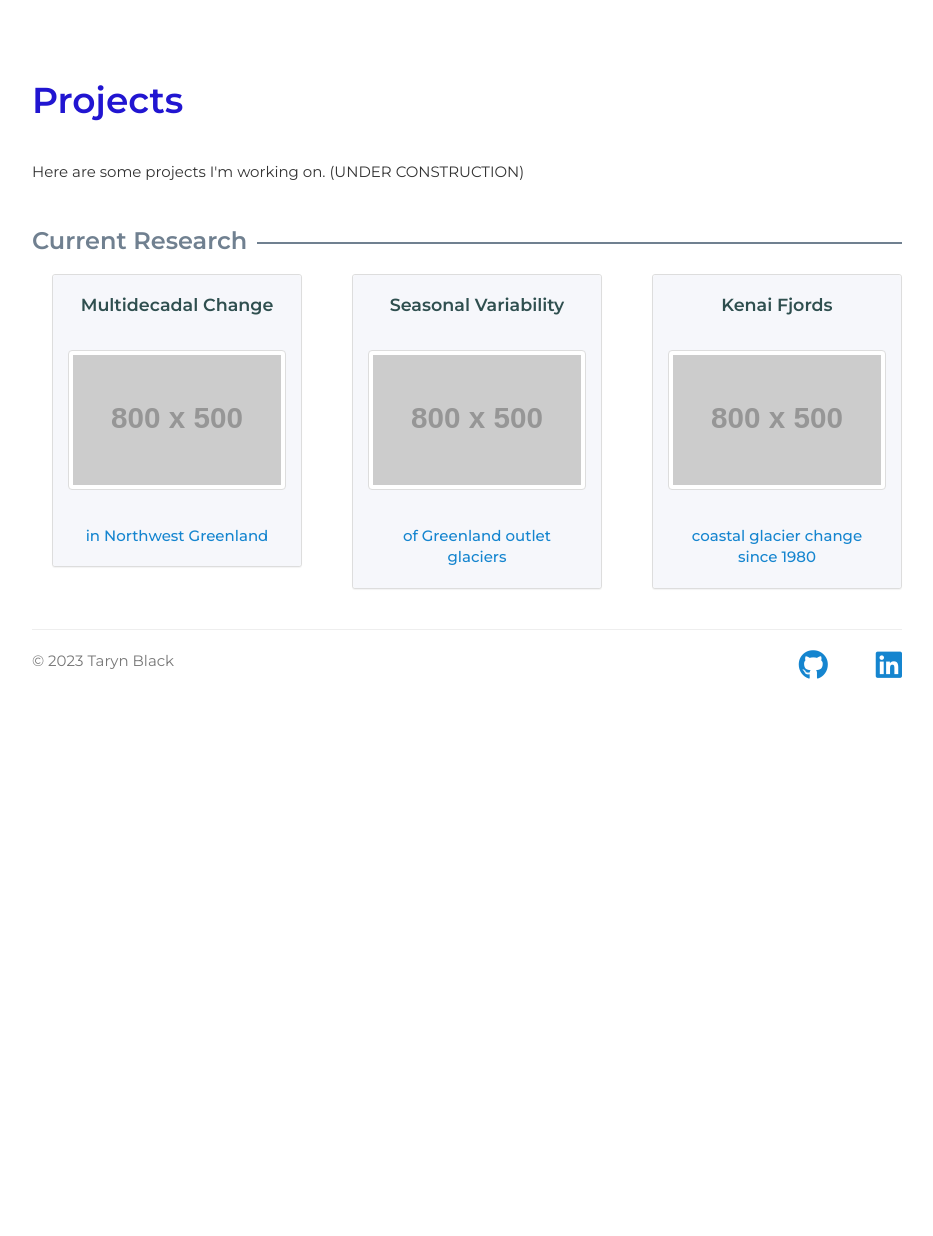
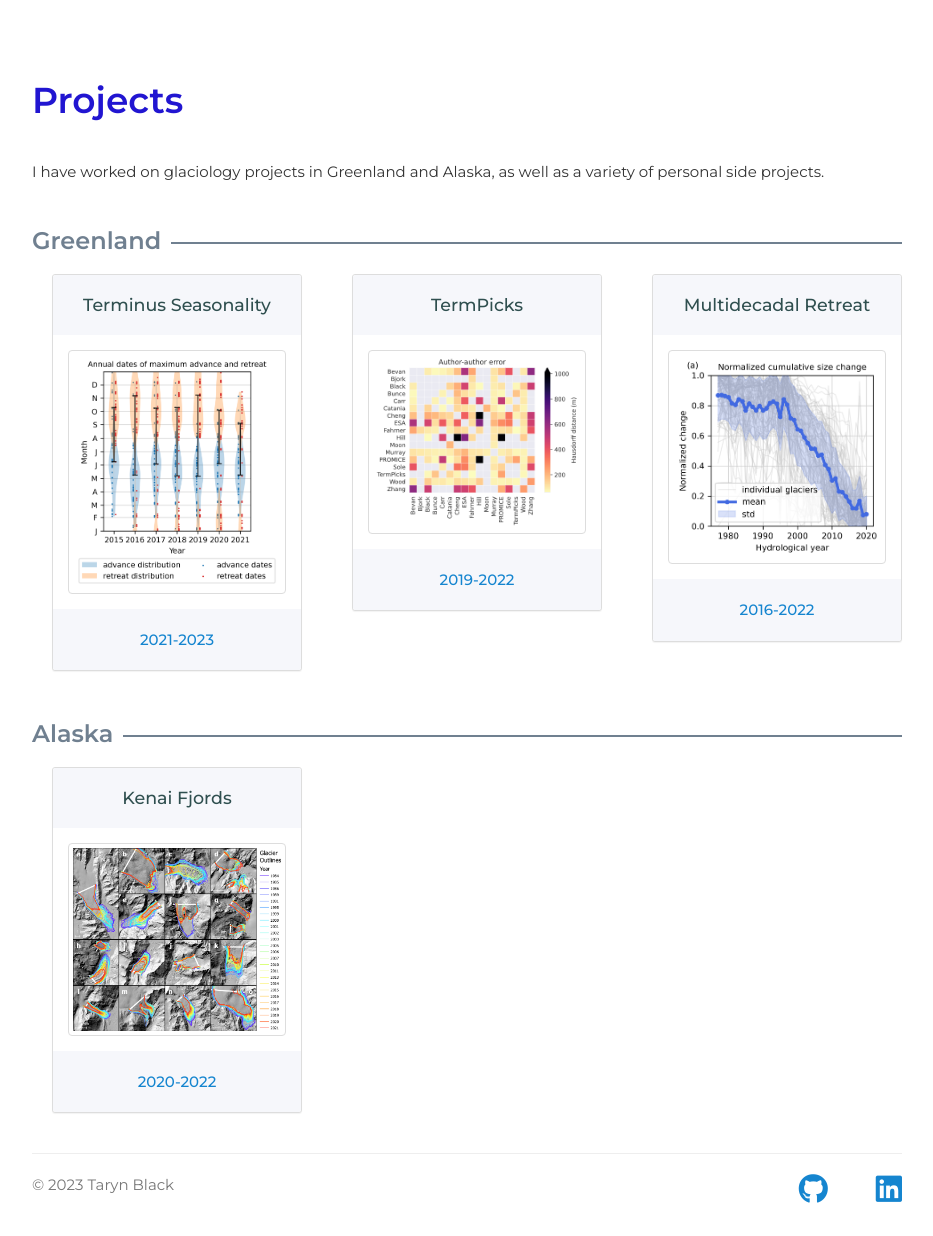
Before and after one commit to tarynblack/tarynblack.github.io, a Jekyll site: the page built from projects.html, in a window 1280 px wide, cut to the strip 86-1322 px from the top of the page. Shown: the whole strip, without its empty margins (173-1106 px from the left). Built offline with Jekyll 4.4.1, drawn with Linux system fonts in a browser that asks for light colours; nearby versions of some CDN libraries; a style sheet for code colours, icons or effects is not loaded; before the commit the page ends 900 px from its top, so only the background shows below that.

Commit message:
Revise projects with Greenland and Alaska panels

```diff
--- a/projects.html
+++ b/projects.html
@@ -1,147 +1,135 @@
 ---
-layout: projects
+layout: default
 title: Projects | Taryn Black
 ---
 
 <div class="row">
     <div class="col-sm-12">
         <h1>Projects</h1>
-            <p>Here are some projects I'm working on. (UNDER CONSTRUCTION)</p>
-
+        <p>I have worked on glaciology projects in Greenland and Alaska, as well as a variety of personal side projects.</p>
+    </div>
 </div>
 
-      </div>
-
-
+<!-- Section for Greenland project panels -->
 <div class="row">
     <div class="col-sm-12">
-            <h3 class="push-down-3"><span>Current Research</span></h3>
+        <h3 class="push-down-3"><span>Greenland</span></h3>
     </div>
 </div>
 
 <div class="row" id="projects">
 
     <div class="col-sm-6 col-md-4">
-            <a href="/projects/multidecadal-change.html">
+        <a href="/projects/greenland/terminus-seasonality.html">
             <div class="panel panel-default">
-                  <div class="panel-heading ">
-                     <h5 class="panel-title">Multidecadal Change</h5>
+                <div class="panel-heading">
+                    <h5 class="panel-title">Terminus Seasonality</h5>
                 </div>
-                  <div class="panel-body"><img src="http://placehold.it/800x500" class="img img-responsive img-thumbnail">
+                <div class="panel-body"><img src="/img/seasonality_timing.png" alt="Figure illustrating timing of glacier terminus seasonality" class="img img-responsive img-thumbnail">
                 </div>
-                  <div class="panel-footer">in Northwest Greenland</div>
+                <div class="panel-footer">2021-2023</div>
             </div>
         </a>
     </div>
 
     <div class="col-sm-6 col-md-4">
-            <a href="/projects/seasonal-variability.html">
+        <a href="/projects/greenland/termpicks.html">
             <div class="panel panel-default">
                 <div class="panel-heading">
-                     <h5 class="panel-title">Seasonal Variability</h5>
+                    <h5 class="panel-title">TermPicks</h5>
                 </div>
-                  <div class="panel-body"><img src="http://placehold.it/800x500" class="img img-responsive img-thumbnail">
+                <div class="panel-body"><img src="/img/termpicks_error.png" alt="Figure illustrating manual digitization error between different authors" class="img img-responsive img-thumbnail">
                 </div>
-                  <div class="panel-footer">of Greenland outlet glaciers</div>
+                <div class="panel-footer">2019-2022</div>
             </div>
         </a>
     </div>
 
     <div class="col-sm-6 col-md-4">
-            <a href="/projects/kenai-fjords.html">
+        <a href="/projects/greenland/multidecadal-retreat.html">
             <div class="panel panel-default">
-                  <div class="panel-heading">
-                     <h5 class="panel-title">Kenai Fjords</h5>
+                <div class="panel-heading ">
+                    <h5 class="panel-title">Multidecadal Retreat</h5>
                 </div>
-                  <div class="panel-body"><img src="http://placehold.it/800x500" class="img img-responsive img-thumbnail">
+                <div class="panel-body"><img src="/img/multidecadal_breakpoints.png" alt="Figure illustrating acceleration in glacier retreat" class="img img-responsive img-thumbnail">
                 </div>
-                  <div class="panel-footer">coastal glacier change since 1980</div>
+                <div class="panel-footer">2016-2022</div>
             </div>
         </a>
     </div>
 
-         <!-- <div class="col-sm-6 col-md-4">
-            <a href="/projects/icepicks.html">
+</div>
+
+<!-- Section for Alaska project panels -->
+<div class="row">
+    <div class="col-sm-12">
+        <h3 class="push-down-3"><span>Alaska</span></h3>
+    </div>
+</div>
+
+<div class="row" id="projects">
+
+    <div class="col-sm-6 col-md-4">
+        <a href="/projects/alaska/kenai-fjords.html">
             <div class="panel panel-default">
-                  <div class="panel-heading">
-                     <h5 class="panel-title">IcePicks</h5>
+                <div class="panel-heading ">
+                    <h5 class="panel-title">Kenai Fjords</h5>
                 </div>
-                  <div class="panel-body"><img src="http://placehold.it/800x500" class="img img-responsive img-thumbnail">
+                <div class="panel-body"><img src="/img/kefj_termini.png" alt="Figure illustrating glacier terminus change in Kenai Fjords National Park" class="img img-responsive img-thumbnail">
                 </div>
-                  <div class="panel-footer">a collaborative database of Greenland outlet glacier termini</div>
+                <div class="panel-footer">2020-2022</div>
             </div>
         </a>
-         </div> -->
+    </div>
 
 </div>
 
-
+<!-- Section for Personal project panels -->
 <!-- <div class="row">
     <div class="col-sm-12">
-            <h3 class="push-down-3"><span>Past Projects</span></h3>
+        <h3 class="push-down-3"><span>Asides</span></h3>
     </div>
 </div>
 
-      <div class="row" id="past-projects">
+<div class="row" id="projects">
 
     <div class="col-sm-6 col-md-4">
+        <a href="/projects/asides/larch-hikes.html">
             <div class="panel panel-default">
-               <div class="panel-heading">
-                  <h5 class="panel-title">Quebrada Honda</h5>
+                <div class="panel-heading ">
+                    <h5 class="panel-title">Larch Hikes</h5>
                 </div>
-               <div class="panel-body"><img src="http://placehold.it/800x500" class="img img-responsive img-thumbnail">
+                <div class="panel-body"><img src="/img/kefj_termini.png" alt="" class="img img-responsive img-thumbnail">
                 </div>
-               <div class="panel-footer">Miocene phytolith collection</div>
+                <div class="panel-footer">2021-2022</div>
             </div>
+        </a>
     </div>
 
     <div class="col-sm-6 col-md-4">
+        <a href="/projects/asides/hiking-analytics.html">
             <div class="panel panel-default">
-               <div class="panel-heading">
-                  <h5 class="panel-title">Volcanic Eruption Dynamics</h5>
+                <div class="panel-heading ">
+                    <h5 class="panel-title">Hiking Analytics</h5>
                 </div>
-               <div class="panel-body"><img src="http://placehold.it/800x500" class="img img-responsive img-thumbnail">
+                <div class="panel-body"><img src="/img/kefj_termini.png" alt="" class="img img-responsive img-thumbnail">
                 </div>
-               <div class="panel-footer">effects of pulsating flow</div>
+                <div class="panel-footer">2021-2022</div>
             </div>
+        </a>
     </div>
 
     <div class="col-sm-6 col-md-4">
+        <a href="/projects/asides/grad-housing.html">
             <div class="panel panel-default">
-               <div class="panel-heading">
-                  <h5 class="panel-title">West Antarctic Nunataks</h5>
+                <div class="panel-heading ">
+                    <h5 class="panel-title">Graduate Housing</h5>
                 </div>
-               <div class="panel-body"><img src="http://placehold.it/800x500" class="img img-responsive img-thumbnail">
+                <div class="panel-body"><img src="/img/kefj_termini.png" alt="" class="img img-responsive img-thumbnail">
                 </div>
-               <div class="panel-footer">glacial-interglacial history</div>
+                <div class="panel-footer">2017-2022</div>
             </div>
-         </div>
-
-         <div class="col-sm-6 col-md-4">
-            <div class="panel panel-default">
-               <div class="panel-heading">
-                  <h5 class="panel-title">Snowball Earth</h5>
-               </div>
-               <div class="panel-body"><img src="http://placehold.it/800x500" class="img img-responsive img-thumbnail">
-               </div>
-               <div class="panel-footer">sea ice optics</div>
-            </div>
-         </div>
-
-         <div class="col-sm-6 col-md-4">
-            <div class="panel panel-default">
-               <div class="panel-heading">
-                  <h5 class="panel-title">Meteorite Petrology</h5>
-               </div>
-               <div class="panel-body"><img src="http://placehold.it/800x500" class="img img-responsive img-thumbnail">
-               </div>
-               <div class="panel-footer">Martian magma modeling</div>
-            </div>
+        </a>
     </div>
 
 </div> -->
-
-
-
-   <!-- .row -->
-   </div>
```
Also changed, not shown: img/kefj_termini.png (added), img/multidecadal_breakpoints.png (added), img/seasonality_timing.png (added), img/termpicks_error.png (added). Lines whose indentation alone changed are shown as unchanged.
